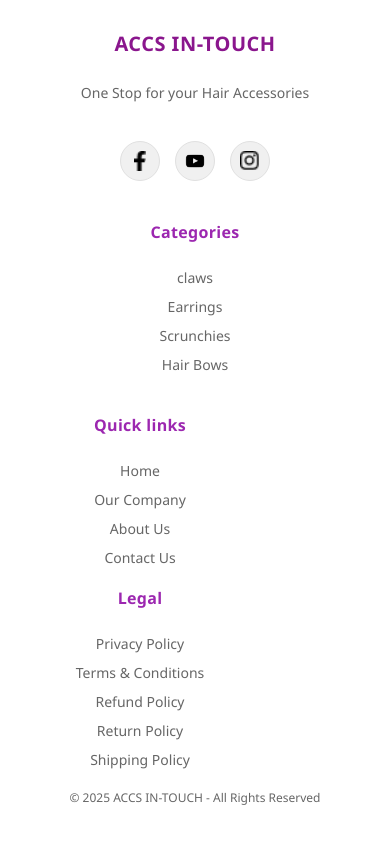
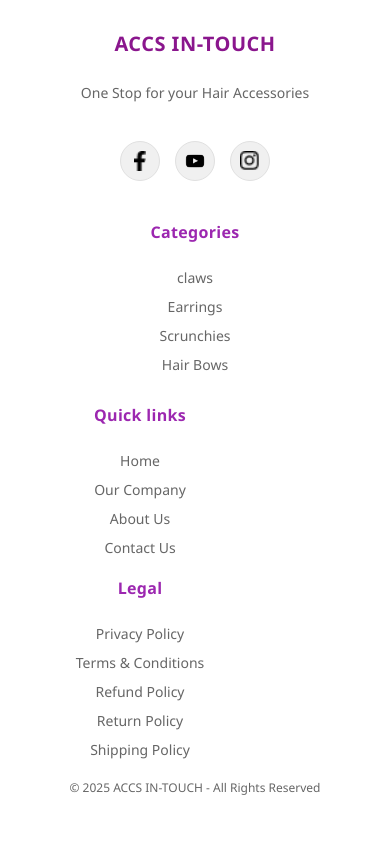
Before and after one commit to TriDizi-Dev/Accsintouch, a React (Vite) app in the folder client/: page /blog in a window 390 px wide. Shown: the part 2041-2885 px from the top of the page. Built offline with nearby package versions, Linux system fonts and the light colour scheme.

Commit message:
mobile responsivenes

```diff
--- a/client/src/components/Footer/Footer.css
+++ b/client/src/components/Footer/Footer.css
@@ -212,83 +212,75 @@
   }
 }
 
-/* ========================================
-   MOBILE RESPONSIVENESS (≤768px)
-   Matches the exact layout in your image
-   ======================================== */
+/* -------------------------------------------------
+   MOBILE ONLY – matches the first screenshot
+   ------------------------------------------------- */
 @media (max-width: 768px) {
-  .footer-about {
-    padding: 60px 0 0;
-  }
 
+  /* 1. Stack everything vertically */
   .footer-content-about {
-    grid-template-columns: 1fr;           /* Stack all columns */
-    gap: 30px;
+    grid-template-columns: 1fr;          /* one column */
+    gap: 30px;                           /* vertical spacing between sections */
     padding: 0 30px 30px;
   }
 
-  /* Stack Quick Links & Legal vertically */
+  /* 2. Quick-links + Legal wrapper → single column */
   .footer-quick-legal-wrapper {
-    grid-template-columns: 1fr !important; /* Force single column */
-    gap: 20px;
+    grid-template-columns: 1fr !important;   /* stack them */
+    gap: 20px;                               /* space between Quick & Legal */
   }
 
-  /* Center all footer columns */
+  /* 3. Center all columns */
   .footer-col-about {
     text-align: center;
     gap: 12px;
   }
 
-  /* Center logo */
+  /* 4. Logo */
   .footer-logo {
-    margin: 0 auto 10px;
     width: 100px;
     height: 100px;
+    margin: 0 auto 10px;
   }
 
-  /* Center social icons */
+  /* 5. Social icons */
   .social-links-about {
     justify-content: center;
     margin-top: 8px;
   }
 
-  /* Center list items */
+  /* 6. Lists */
   .footer-list-about {
     align-items: center;
     gap: 10px;
   }
 
-  /* Remove hover effects on mobile */
-  .footer-list-about li:hover {
-    padding-left: 0 !important;
-    color: #666;
-  }
-  .footer-list-about li::before {
-    display: none;
+  /* 7. Remove hover effects on mobile */
+  .footer-list-about li:hover { padding-left:0 !important; color:#666; }
+  .footer-list-about li::before { display:none; }
+
+  /* 8. Font sizes (same as your screenshot) */
+  .footer-title-about   { font-size:20px; margin-bottom:8px; }
+  .footer-text-about    { font-size:14px; margin-bottom:12px; }
+  .footer-heading-about { font-size:16px; margin-bottom:16px; }
+  .footer-list-about li { font-size:14px; }
+
+  /* 9. Bottom bar */
+  .footer-bottom-about { padding:20px 30px; }
+  .footer-bottom-about p { font-size:12px; }
+
+  /* -------------------------------------------------
+     FIX THE GAP BETWEEN CATEGORIES & QUICK LINKS
+     ------------------------------------------------- */
+  /* The wrapper that holds Quick+Legal is now the 3rd child
+     of .footer-content-about (logo → categories → wrapper) */
+  .footer-content-about > .footer-quick-legal-wrapper {
+    margin-top: -10px;      /* pull it up a little – exact visual match */
   }
 
-  /* Headings */
-  .footer-title-about {
-    font-size: 20px;
-    margin-bottom: 8px;
-  }
-  .footer-text-about {
-    font-size: 14px;
-    margin-bottom: 12px;
-  }
-  .footer-heading-about {
-    font-size: 16px;
-    margin-bottom: 16px;
-  }
-  .footer-list-about li {
-    font-size: 14px;
-  }
-
-  /* Bottom bar */
-  .footer-bottom-about {
-    padding: 20px 30px;
-  }
-  .footer-bottom-about p {
-    font-size: 12px;
+  /* If you still see a tiny extra gap, tighten the gap of the
+     main grid just for this section */
+  .footer-content-about {
+    row-gap: 25px;          /* slightly smaller than the 30px above */
   }
 }
```
